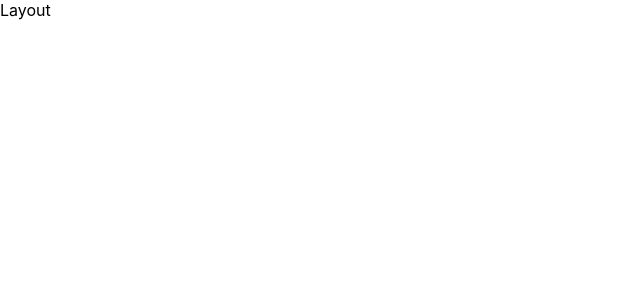
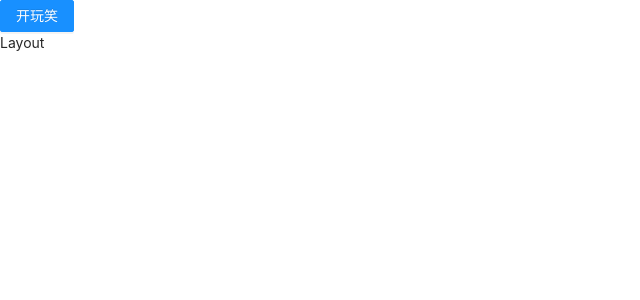
Before and after one commit to crush-lph/my-react-app, a React app: page / in a window 1280 px wide. Shown: the top 300 px of the page, without its empty margins (0-640 px from the left). Built offline with nearby package versions, Linux system fonts and the light colour scheme.

Commit message:
feat: 添加antd

```diff
--- a/package.json
+++ b/package.json
@@ -12,6 +12,7 @@
     "@types/jest": "^27.4.1",
     "@types/node": "^16.11.26",
     "@types/react": "^17.0.44",
+    "antd": "^4.19.5",
     "babel-jest": "^27.4.2",
     "babel-loader": "^8.2.3",
     "babel-plugin-named-asset-import": "^0.3.8",
--- a/src/App.tsx
+++ b/src/App.tsx
@@ -1,23 +1,22 @@
 import React from 'react';
 import { BrowserRouter, Routes, Route } from 'react-router-dom'
+import 'antd/dist/antd.min.css'
 import './app.less';
 import Layout from './pages/Layout';
 import Login from './pages/Login';
+import { Button } from 'antd'
 function App() {
   return (
     // 路由配置
     <BrowserRouter>
       <div className="App">
+        <Button type='primary'>开玩笑</Button>
         <Routes>
-          {/* 创建路由path和组件对应关系 */}
           <Route path='/login' element={<Login />} />
           <Route path='/' element={<Layout />} />
         </Routes>
       </div>
     </BrowserRouter>
-    // <div className="App">
-    //   app
-    // </div>
   );
 }
 
```
Also changed, not shown: 1 other file (tests, documents, lock files or other folders).
